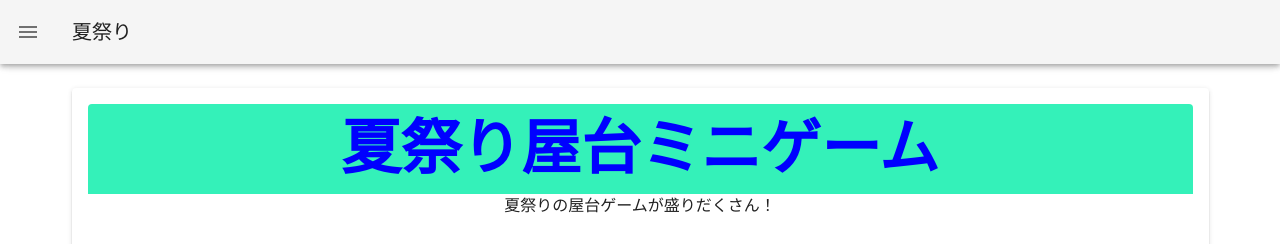
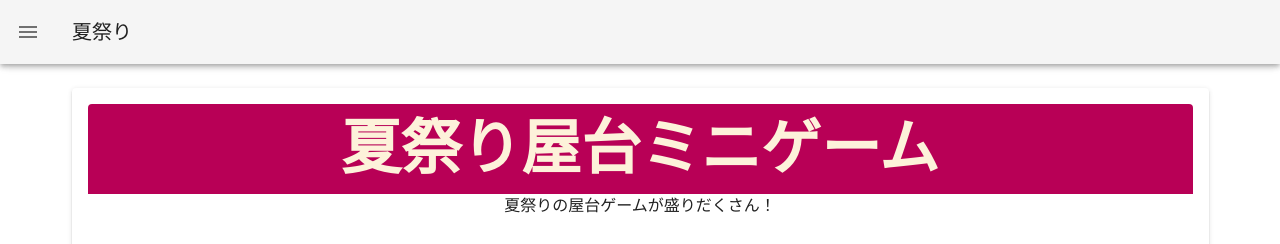
Before and after one commit to kumasan3618/natumaturi, a Nuxt app: page / in a window 1280 px wide. Shown: the top 244 px of the page. Built offline with nearby package versions, Linux system fonts and the light colour scheme.

Commit message:
タイトルの色変更

```diff
--- a/pages/index.vue
+++ b/pages/index.vue
@@ -126,8 +126,8 @@
 }
 h1 {
   font-size: 60px;
-  color: blue;
-  background-color: rgb(52, 241, 185);
+  color: rgb(253, 242, 218);
+  background-color: rgb(184, 0, 86);
   display: flex;
   justify-content: center;
   align-items: center;
```
